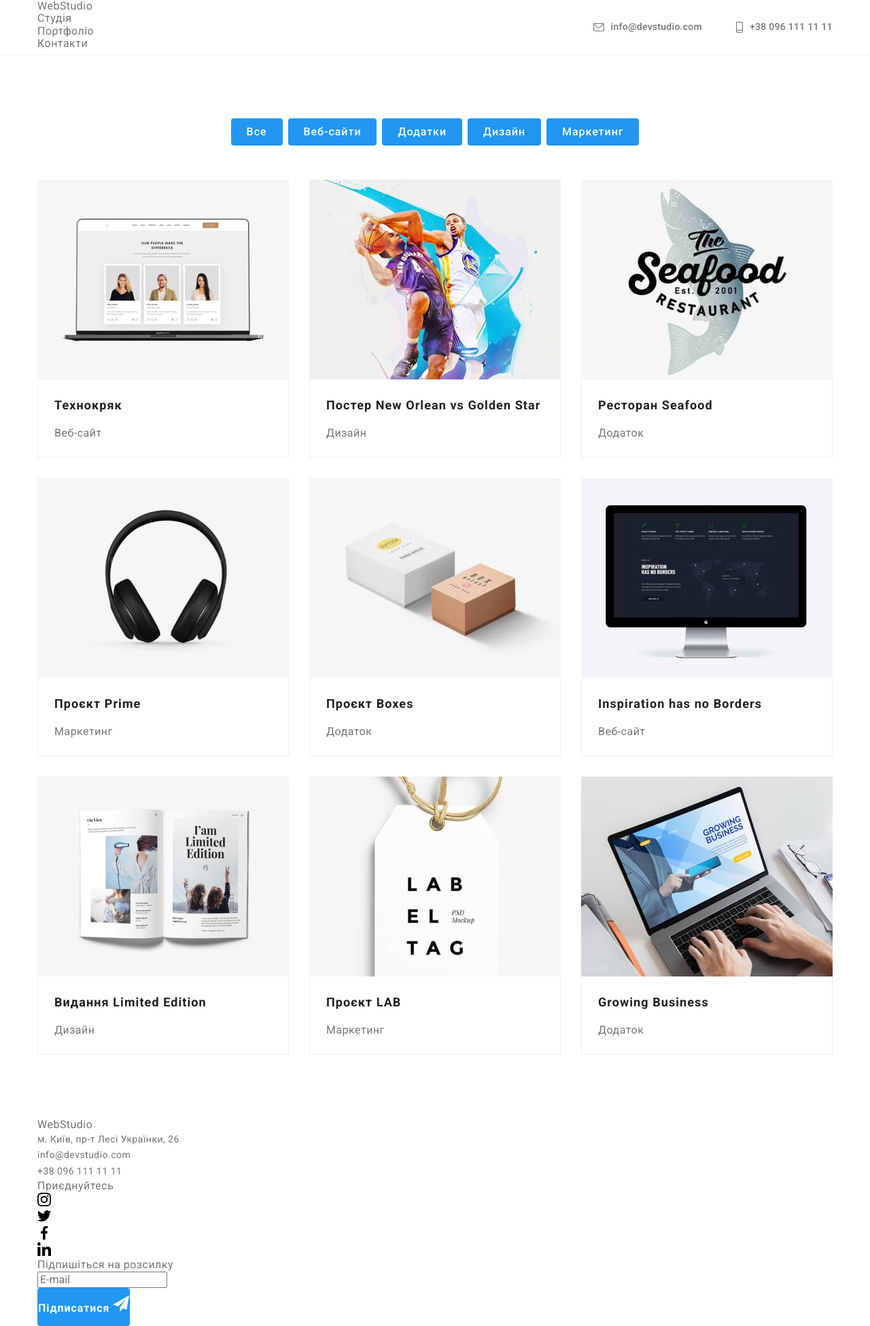
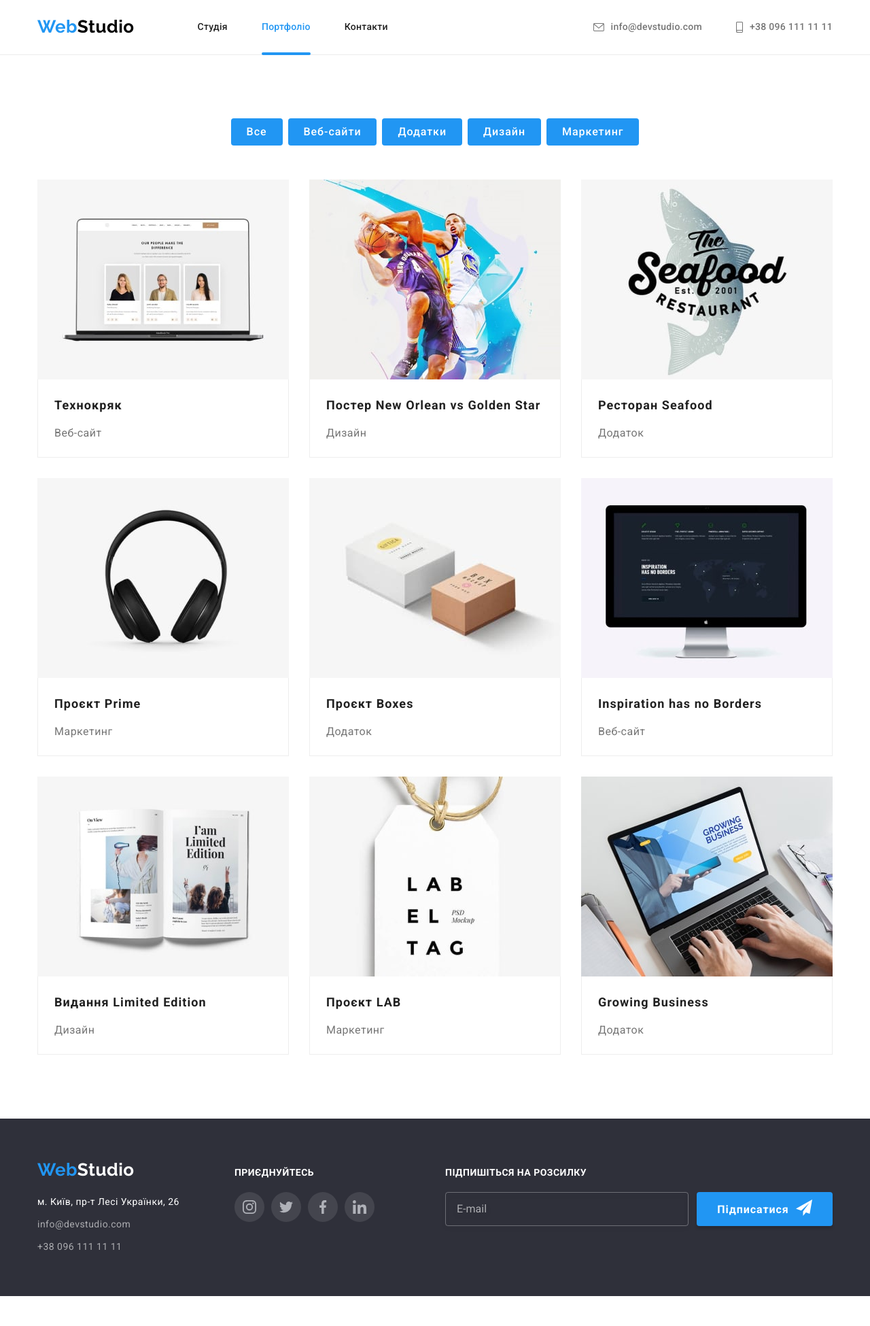
Before and after one commit to AntoninaDanylchenko/goit-markup-hw-07, a plain HTML site: page portfolio.html in a window 1280 px wide. Shown: the whole page at 68% size. After the commit the page ends 1906 px from the top, so only its background shows below. Drawn offline with nearby package versions, Linux system fonts and the light colour scheme.

Commit message:
changes the names of classes according to bem in index.html

```diff
--- a/portfolio.html
+++ b/portfolio.html
@@ -23,21 +23,21 @@
   <body class="page">
     <header class="header">
       <div class="container">
-        <nav class="header-nav">
-          <a href="./index.html" lang="en" class="logo-header">
-            <span class="logo-blue">Web</span>Studio
+        <nav class="navigation">
+          <a href="./index.html" lang="en" class="logo">
+            <span class="logo--brand">Web</span>Studio
           </a>
-          <ul class="site-nav">
-            <li class="site-nav__item">
-              <a href="./index.html" class="site-nav__link">Студія</a>
+          <ul class="navigation__list">
+            <li class="navigation__item">
+              <a href="./index.html" class="navigation__link">Студія</a>
             </li>
-            <li class="site-nav__item">
-              <a href="./portfolio.html" class="site-nav__link site-nav__link--current"
+            <li class="navigation__item">
+              <a href="./portfolio.html" class="navigation__link navigation__link--current"
                 >Портфоліо</a
               >
             </li>
-            <li class="site-nav__item">
-              <a href="" class="site-nav__link">Контакти</a>
+            <li class="navigation__item">
+              <a href="" class="navigation__link">Контакти</a>
             </li>
           </ul>
         </nav>
@@ -262,75 +262,79 @@
         </div>
       </section>
     </main>
-    <footer class="page-footer">
+    <footer class="footer">
       <div class="container">
-        <div class="footer-adress">
-          <a href="./index.html" lang="en" class="footer-logo">
-            <span class="logo-blue">Web</span>Studio
+        <div class="footer__adress">
+          <a href="./index.html" lang="en" class="footer__logo">
+            <span class="logo--brand">Web</span>Studio
           </a>
           <address class="adress">
-            <ul class="adress-list">
-              <li class="adress-item">
+            <ul class="adress__list">
+              <li class="adress__item">
                 <a
                   href="https://www.google.com/maps/place/%D0%B1%D1%83%D0%BB%D1%8C%D0%B2%D0%B0%D1%80+%D0%9B%D0%B5%D1%81%D1%96+%D0%A3%D0%BA%D1%80%D0%B0%D1%97%D0%BD%D0%BA%D0%B8,+26,+%D0%9A%D0%B8%D1%97%D0%B2,+%D0%A3%D0%BA%D1%80%D0%B0%D1%97%D0%BD%D0%B0,+02000/@50.4265807,30.5361971,17z/data=!3m1!4b1!4m5!3m4!1s0x40d4cf0e033ecbe9:0x57a4dffefec77da0!8m2!3d50.4265807!4d30.5383858?hl=uk"
                   target="_blank"
                   rel="noopener noreferrer nofollow"
-                  class="adress-link"
+                  class="adress__link"
                 >
                   м. Київ, пр-т Лесі Українки, 26
                 </a>
               </li>
-              <li class="adress-item">
-                <a href="mailto:info@devstudio.com" class="footer-contacts">info@devstudio.com</a>
+              <li class="adress__item">
+                <a href="mailto:info@devstudio.com" class="adress__link adress__link--color"
+                  >info@devstudio.com</a
+                >
               </li>
-              <li class="adress-item">
-                <a href="tel:+380961111111" class="footer-contacts">+38 096 111 11 11</a>
+              <li class="adress__item">
+                <a href="tel:+380961111111" class="adress__link adress__link--color"
+                  >+38 096 111 11 11</a
+                >
               </li>
             </ul>
           </address>
         </div>
-        <div class="footer-social">
-          <p class="footer-title">Приєднуйтесь</p>
-          <ul class="social-list">
-            <li class="social-item">
-              <a href="" class="footer-social-link">
-                <svg class="social-icon" width="20" height="20">
+        <div class="footer__social">
+          <p class="footer__title">Приєднуйтесь</p>
+          <ul class="social">
+            <li class="social__item">
+              <a href="" class="social__link social__link--color">
+                <svg class="social__icon" width="20" height="20">
                   <use href="./images/symbol-defs.svg#icon-instagram"></use>
                 </svg>
               </a>
             </li>
-            <li class="social-item">
-              <a href="" class="footer-social-link">
-                <svg class="social-icon" width="20" height="20">
+            <li class="social__item">
+              <a href="" class="social__link social__link--color">
+                <svg class="social__icon" width="20" height="20">
                   <use href="./images/symbol-defs.svg#icon-twitter"></use>
                 </svg>
               </a>
             </li>
-            <li class="social-item">
-              <a href="" class="footer-social-link">
-                <svg class="social-icon" width="20" height="20">
+            <li class="social__item">
+              <a href="" class="social__link social__link--color">
+                <svg class="social__icon" width="20" height="20">
                   <use href="./images/symbol-defs.svg#icon-facebook"></use>
                 </svg>
               </a>
             </li>
-            <li class="social-item">
-              <a href="" class="footer-social-link">
-                <svg class="social-icon" width="20" height="20">
+            <li class="social__item">
+              <a href="" class="social__link social__link--color">
+                <svg class="social__icon" width="20" height="20">
                   <use href="./images/symbol-defs.svg#icon-linkedin"></use>
                 </svg>
               </a>
             </li>
           </ul>
         </div>
-        <form class="mailing-list">
-          <div class="form-field">
-            <p class="footer-title">Підпишіться на розсилку</p>
-            <input type="email" name="footer-email" placeholder="E-mail" class="footer-input" />
+        <form class="mailing">
+          <div class="form__field">
+            <p class="footer__title">Підпишіться на розсилку</p>
+            <input type="email" name="mailing__email" placeholder="E-mail" class="mailing__input" />
           </div>
 
-          <button type="submit" class="button footer-button">
+          <button type="submit" class="button mailing__button">
             Підписатися
-            <svg width="24" height="24" class="footer-send-icon">
+            <svg width="24" height="24" class="mailing__icon">
               <use href="./images/symbol-defs.svg#icon-send"></use>
             </svg>
           </button>
--- a/sass/components/_modal.scss
+++ b/sass/components/_modal.scss
@@ -91,15 +91,15 @@
     fill: var(--brand-color);
   }
 }
-.form-label {
+.form__label {
   margin-bottom: 4px;
 
   @include font(12px, null, 0.01em, 1.17);
 }
-.input-field {
+.form__icon-position {
   position: relative;
 }
-.form-input {
+.form__input {
   width: 100%;
   height: 40px;
 
@@ -116,7 +116,7 @@
     border-color: var(--brand-color);
   }
 }
-.form-icon {
+.form__icon {
   position: absolute;
   top: 50%;
   left: 12px;
@@ -130,11 +130,11 @@
   transition: fill var(--hover-time) var(--hover-bezier);
 }
 
-.form-field--margin {
+.form__field--margin {
   margin-bottom: 20px;
 }
 
-.form-comment {
+.form__comment {
   width: 100%;
   height: 120px;
 
@@ -164,15 +164,15 @@
   }
 }
 
-.policy-field {
+.policy {
   margin-bottom: 30px;
 }
-.policy-label {
+.policy__label {
   @include centeredFlex();
 
   @include font(14px, null, null, 1.71);
 }
-.policy-icon {
+.policy__icon {
   position: relative;
   display: inline-block;
   margin-right: 7px;
@@ -185,12 +185,12 @@
   transition: background-color var(--hover-time) var(--hover-bezier),
     border-color var(--hover-time) var(--hover-bezier);
 
-  .policy-input:checked + .policy-label & {
+  .policy__input:checked + .policy__label & {
     background-color: var(--brand-color);
     border: none;
   }
 }
-.check-icon {
+.policy__check {
   position: absolute;
   top: 50%;
   left: 50%;
@@ -200,12 +200,12 @@
   transform: translate(-50%, -50%);
   transition: opacity var(--hover-time) var(--hover-bezier);
 
-  .policy-input:checked + .policy-label & {
+  .policy__input:checked + .policy__label & {
     opacity: 1;
   }
 }
 
-.policy-link {
+.policy__link {
   position: relative;
   color: var(--brand-color);
 
@@ -223,7 +223,7 @@
   }
 }
 
-.submit-button {
+.form__button {
   display: block;
 
   width: 200px;
--- a/sass/layout/_footer.scss
+++ b/sass/layout/_footer.scss
@@ -66,7 +66,7 @@
   width: 570px;
   margin-left: 93px;
 
-  & > .form-field {
+  & > .form__field {
     margin-bottom: 0;
   }
 }
```
Also changed, not shown: index.html (+24 -21 lines), css/main.css, css/main.min.css, 1 other file.
